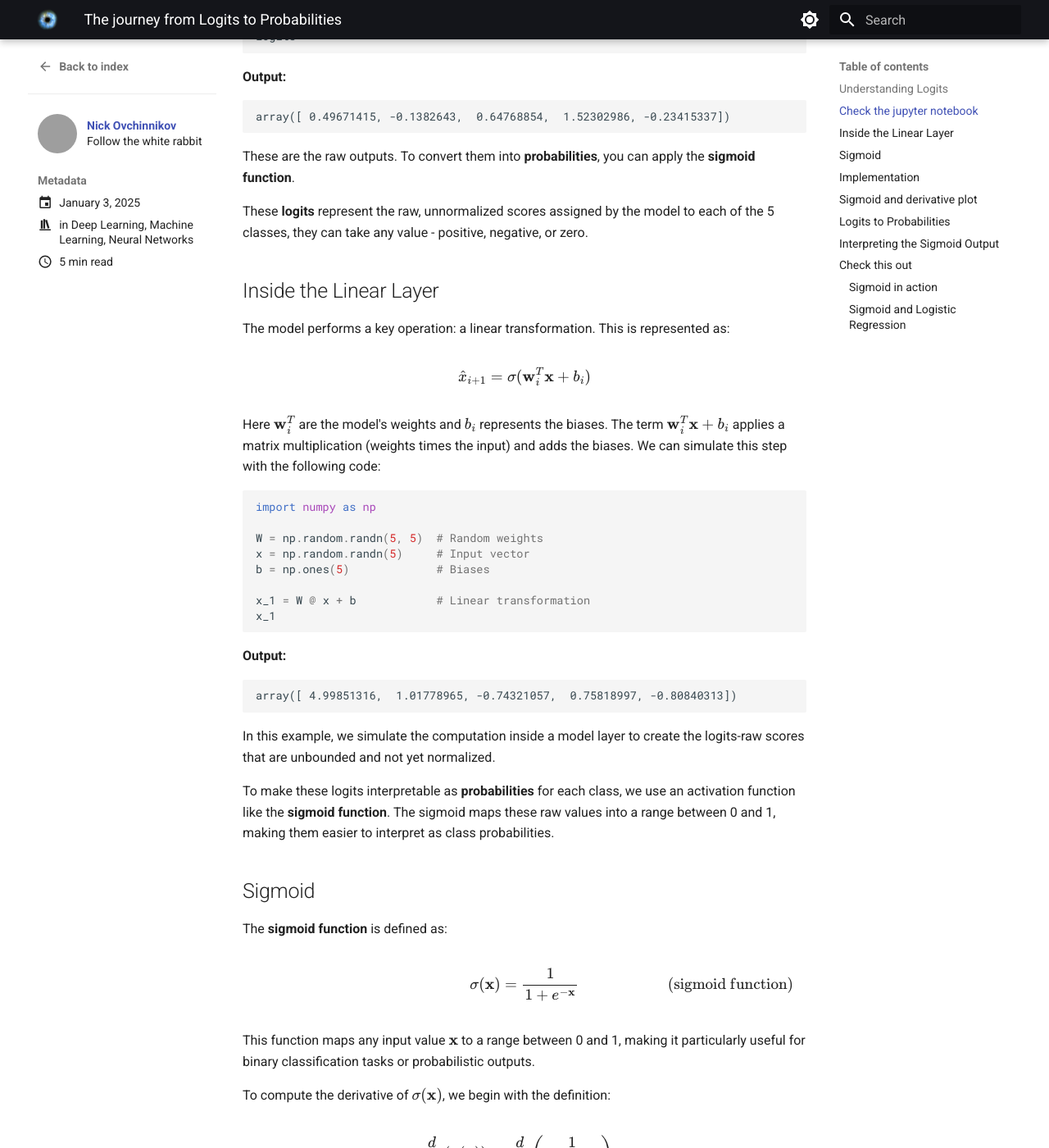
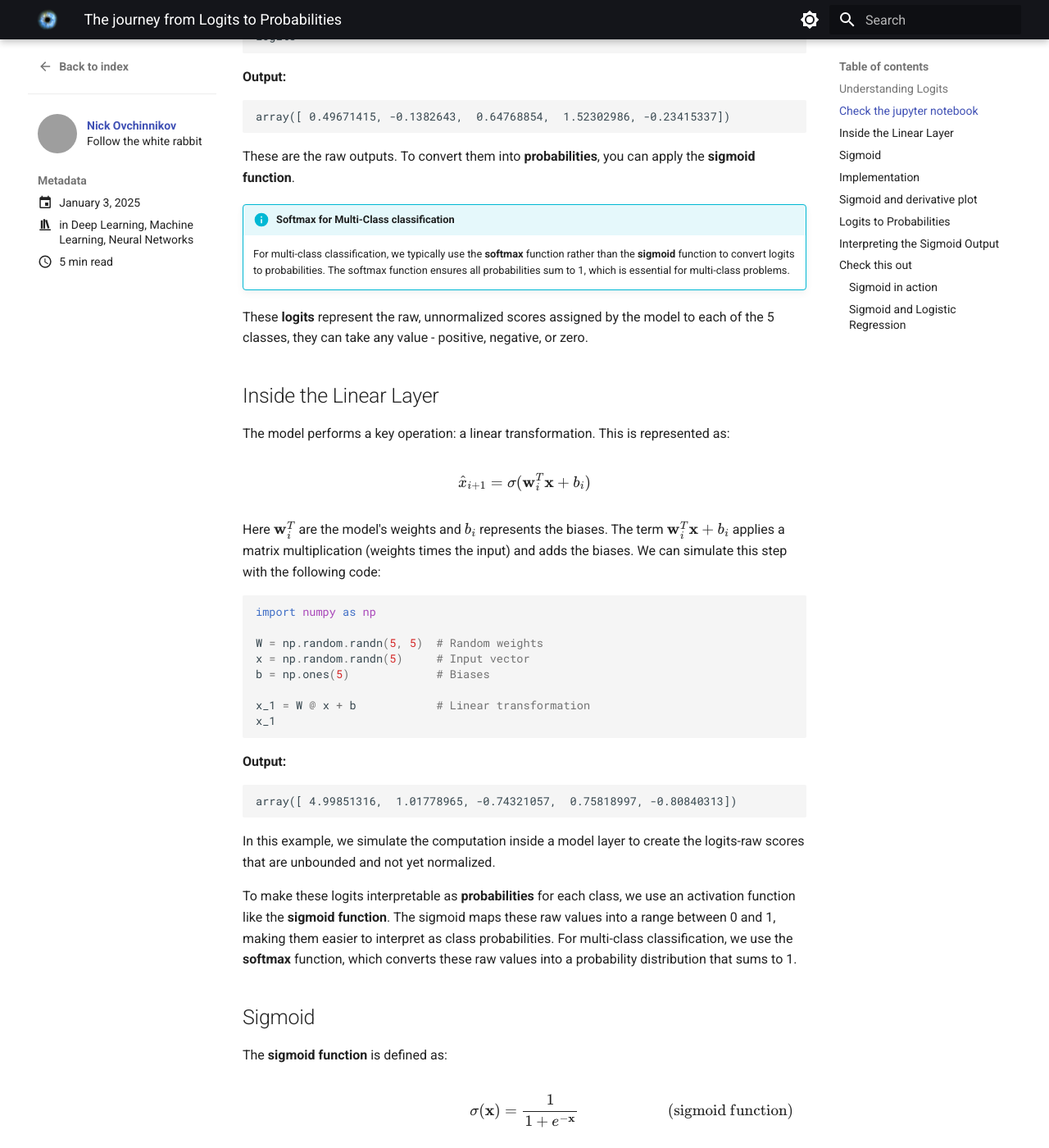
Before and after one commit to nickovchinnikov/datasatanism, an MkDocs documentation site: the page built from docs/posts/logits_probs_sigmoid.md, in a window 1280 px wide and 1400 px high, scrolled down 1155 px. Shown: the whole window at 82% size. Built offline with MkDocs 1.6.1 and Material for MkDocs 9.7.7, drawn with Linux system fonts in a browser that asks for light colours; comment, search, counter and statistics services are not loaded; some of the changed text lies outside the part shown; grey boxes are pictures that could not be loaded.

Commit message:
Add the softmax note

```diff
--- a/docs/posts/logits_probs_sigmoid.md
+++ b/docs/posts/logits_probs_sigmoid.md
@@ -56,6 +56,10 @@ array([ 0.49671415, -0.1382643,  0.64768854,  1.52302986, -0.23415337])
 
 These are the raw outputs. To convert them into **probabilities**, you can apply the **sigmoid function**.
 
+!!! info "Softmax for Multi-Class classification"
+
+    For multi-class classification, we typically use the **softmax** function rather than the **sigmoid** function to convert logits to probabilities. The softmax function ensures all probabilities sum to 1, which is essential for multi-class problems.
+
 
 These **logits** represent the raw, unnormalized scores assigned by the model to each of the 5 classes, they can take any value - positive, negative, or zero.
 
@@ -88,7 +92,7 @@ array([ 4.99851316,  1.01778965, -0.74321057,  0.75818997, -0.80840313])
 
 In this example, we simulate the computation inside a model layer to create the logits-raw scores that are unbounded and not yet normalized.
 
-To make these logits interpretable as **probabilities** for each class, we use an activation function like the **sigmoid function**. The sigmoid maps these raw values into a range between 0 and 1, making them easier to interpret as class probabilities.
+To make these logits interpretable as **probabilities** for each class, we use an activation function like the **sigmoid function**. The sigmoid maps these raw values into a range between 0 and 1, making them easier to interpret as class probabilities. For multi-class classification, we use the **softmax** function, which converts these raw values into a probability distribution that sums to 1.
 
 
 ## Sigmoid
--- a/mkdocs.yml
+++ b/mkdocs.yml
@@ -107,6 +107,7 @@ markdown_extensions:
   - attr_list
   - md_in_html
   - footnotes
+  - admonition
   - pymdownx.blocks.caption
   - pymdownx.highlight:
       anchor_linenums: true
```
Also changed, not shown: other parts of docs/posts/logits_probs_sigmoid.md (+1 -1 lines).
